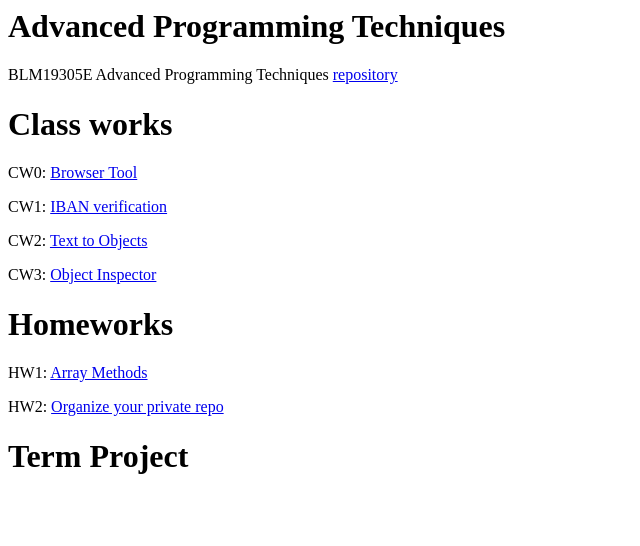
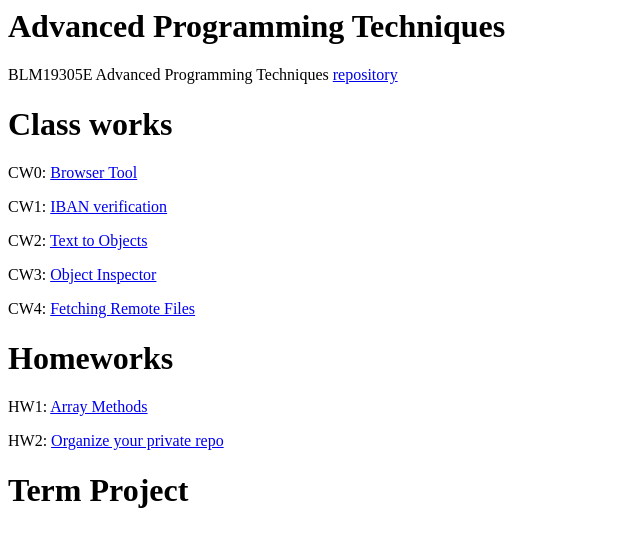
Before and after one commit to haticecaglar/advancedProgrammingTec, a plain HTML site: page haticecaglar.github.io.html in a window 1280 px wide. Shown: the whole page, without its empty margins (0-640 px from the left). Drawn offline with Linux system fonts and the light colour scheme.

Commit message:
Add files via upload

```diff
--- a/haticecaglar.github.io.html
+++ b/haticecaglar.github.io.html
@@ -19,6 +19,8 @@
    <p>CW1: <a href="https://haticecaglar.github.io/advancedProgrammingTec/iban.html">IBAN verification </a></p>
    <p>CW2: <a href="https://haticecaglar.github.io/advancedProgrammingTec/cw2.html">Text to Objects</a></p>
    <p>CW3: <a href="https://haticecaglar.github.io/advancedProgrammingTec/cw3.html">Object Inspector</a>
+   <p>CW4: <a href="https://haticecaglar.github.io/advancedProgrammingTec/CW4.html">Fetching Remote Files</a>
+
    </p>
 
    <h1 id="homeworks">Homeworks</h1>
```
